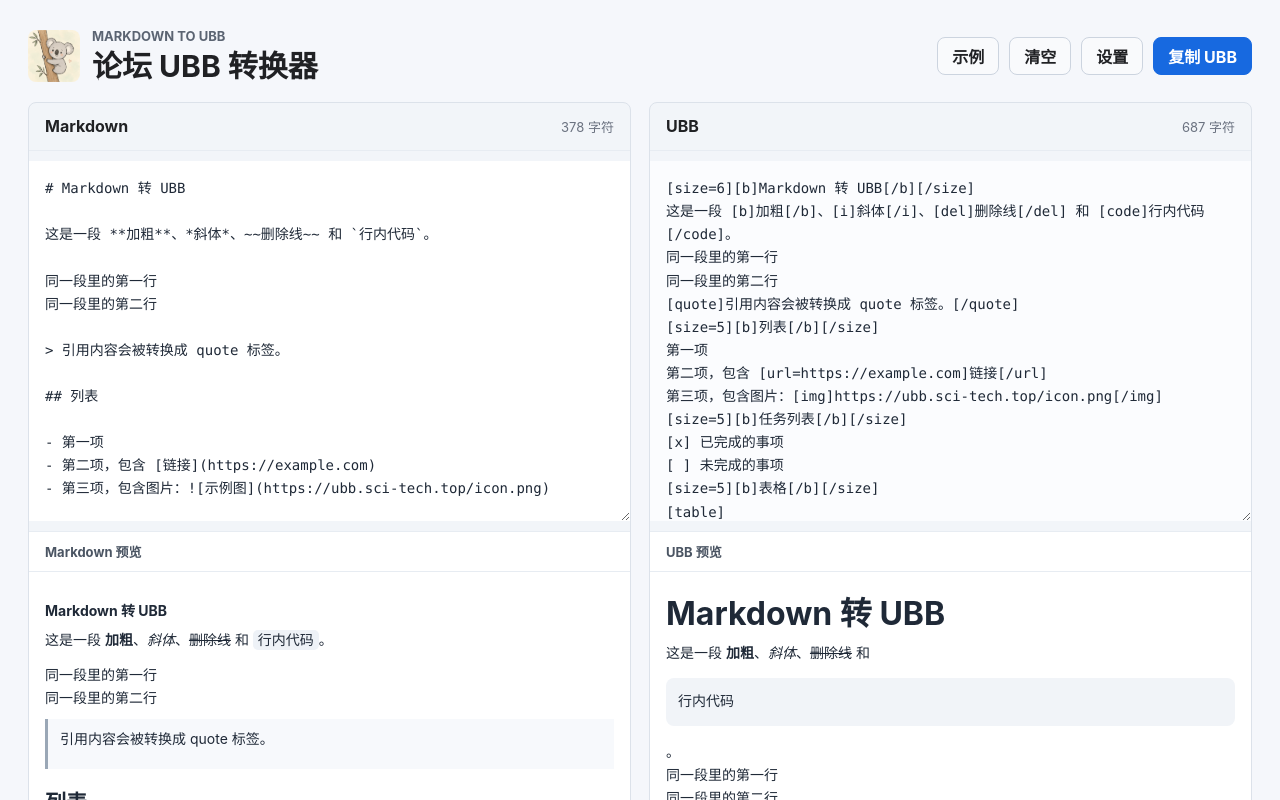
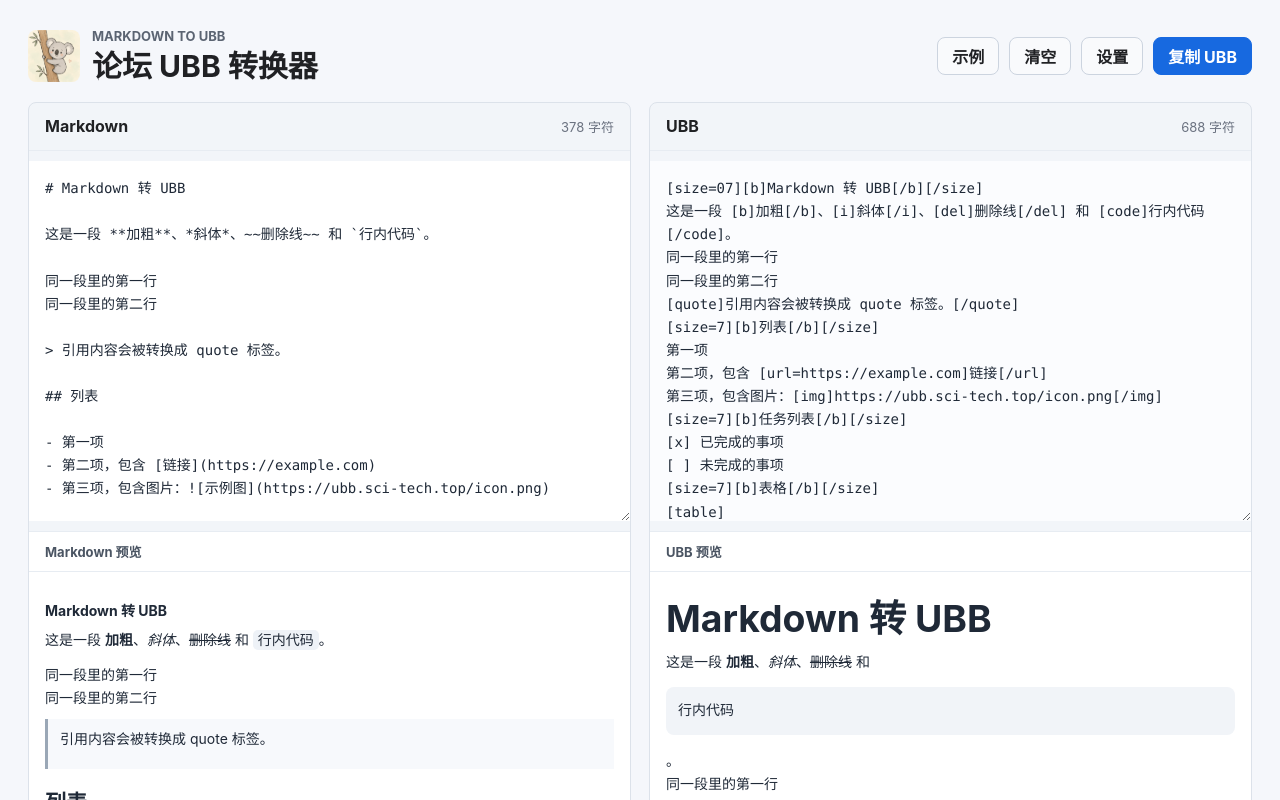
Before and after one commit to zjjncsn/markdown-to-ubb, a Vue app: page / in a window 1280 px wide. Shown: the top 800 px of the page. Built offline with nearby package versions, Linux system fonts and the light colour scheme.

Commit message:
修改了98的默认字号配置，适配小程序

```diff
--- a/src/App.vue
+++ b/src/App.vue
@@ -67,6 +67,11 @@ const createDefaultOptions = (): MarkdownToUbbOptions => structuredClone(default
 const cloneOptions = (value: MarkdownToUbbOptions): MarkdownToUbbOptions =>
   JSON.parse(JSON.stringify(toRaw(value))) as MarkdownToUbbOptions
 
+function applyCc98HeadingSizes(options: MarkdownToUbbOptions) {
+  options.headingFormats[1].size = '07'
+  options.headingFormats[2].size = 7
+}
+
 function mergeOptions(savedOptions: Partial<MarkdownToUbbOptions>): MarkdownToUbbOptions {
   const options = createDefaultOptions()
 
@@ -95,7 +100,7 @@ function mergeOptions(savedOptions: Partial<MarkdownToUbbOptions>): MarkdownToUb
 
     if (!savedHeading) continue
 
-    if (typeof savedHeading.size === 'number') {
+    if (typeof savedHeading.size === 'number' || typeof savedHeading.size === 'string') {
       options.headingFormats[level].size = savedHeading.size
     }
 
@@ -136,6 +141,7 @@ function createCc98Options(): MarkdownToUbbOptions {
   options.ubbTemplates.tableHeaderCell.open = '[th]'
   options.ubbTemplates.tableHeaderCell.close = '[/th]'
   options.ubbTemplates.horizontalRule.value = '[line]'
+  applyCc98HeadingSizes(options)
 
   return options
 }
@@ -157,6 +163,12 @@ function ensureBuiltinProfiles(profiles: SettingsProfile[]) {
 
   if (!normalizedProfiles.some((profile) => profile.id === cc98ProfileId || profile.name === 'CC98')) {
     normalizedProfiles.push(createCc98Profile())
+  }
+
+  for (const profile of normalizedProfiles) {
+    if (profile.id === cc98ProfileId || profile.name === 'CC98') {
+      applyCc98HeadingSizes(profile.options)
+    }
   }
 
   return normalizedProfiles
@@ -231,7 +243,7 @@ const activeProfile = computed(() => profiles.value.find((profile) => profile.id
 const editingProfile = computed(() => creatingProfile.value || renamingProfile.value)
 const options = ref<MarkdownToUbbOptions>(activeProfile.value?.options ?? createDefaultOptions())
 
-const headingSizes = [1, 2, 3, 4, 5, 6, 7]
+const headingSizes = [1, 2, 3, 4, 5, 6, 7, '07']
 const previewMarkdown = new MarkdownIt({
   html: false,
   linkify: true,
@@ -500,7 +512,7 @@ function resetSettings() {
               </div>
               <div v-for="level in headingLevels" :key="level" class="heading-row">
                 <strong>H{{ level }}</strong>
-                <select v-model.number="options.headingFormats[level].size">
+                <select v-model="options.headingFormats[level].size">
                   <option v-for="size in headingSizes" :key="size" :value="size">
                     {{ size }}
                   </option>
--- a/src/utils/markdownToUbb.ts
+++ b/src/utils/markdownToUbb.ts
@@ -15,7 +15,7 @@ export interface MarkdownToUbbOptions {
 export type HeadingLevel = 1 | 2 | 3 | 4 | 5 | 6
 
 export interface HeadingFormat {
-  size: number
+  size: number | string
   bold: boolean
 }
 
@@ -106,8 +106,9 @@ const getHeadingLevel = (tag: string): HeadingLevel => {
 }
 
 const getHeadingPair = (format: HeadingFormat): Pick<UbbPair, 'open' | 'close'> => {
-  const open = `${format.size > 0 ? `[size=${format.size}]` : ''}${format.bold ? '[b]' : ''}`
-  const close = `${format.bold ? '[/b]' : ''}${format.size > 0 ? '[/size]' : ''}`
+  const size = Number(format.size)
+  const open = `${size > 0 ? `[size=${format.size}]` : ''}${format.bold ? '[b]' : ''}`
+  const close = `${format.bold ? '[/b]' : ''}${size > 0 ? '[/size]' : ''}`
 
   return { open, close }
 }
```
